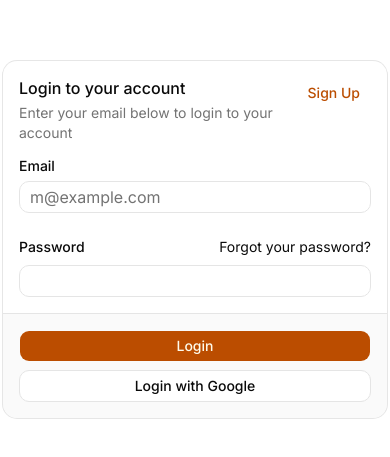
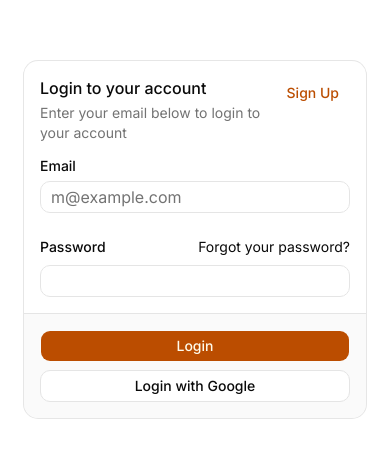
Before and after one commit to tunapotur/rayfel-erasmus-plus, a Next.js app: page / in a window 390 px wide. Shown: the part 183-640 px from the top of the page. Built offline with nearby package versions, Linux system fonts and the light colour scheme.

Commit message:
clearing

```diff
--- a/app/page.tsx
+++ b/app/page.tsx
@@ -13,7 +13,8 @@
 
 export default function Home() {
   return (
-    <div className="flex flex-col flex-1 items-center justify-center font-sans dark:bg-black">
+    <div className="flex min-h-svh w-full items-center justify-center p-6 md:p-10">
+      <div className="w-full max-w-sm">
         <Card className="w-full max-w-sm">
           <CardHeader>
             <CardTitle>Login to your account</CardTitle>
@@ -61,5 +62,6 @@
           </CardFooter>
         </Card>
       </div>
+    </div>
   );
 }
```
Lines whose indentation alone changed are shown as unchanged.
